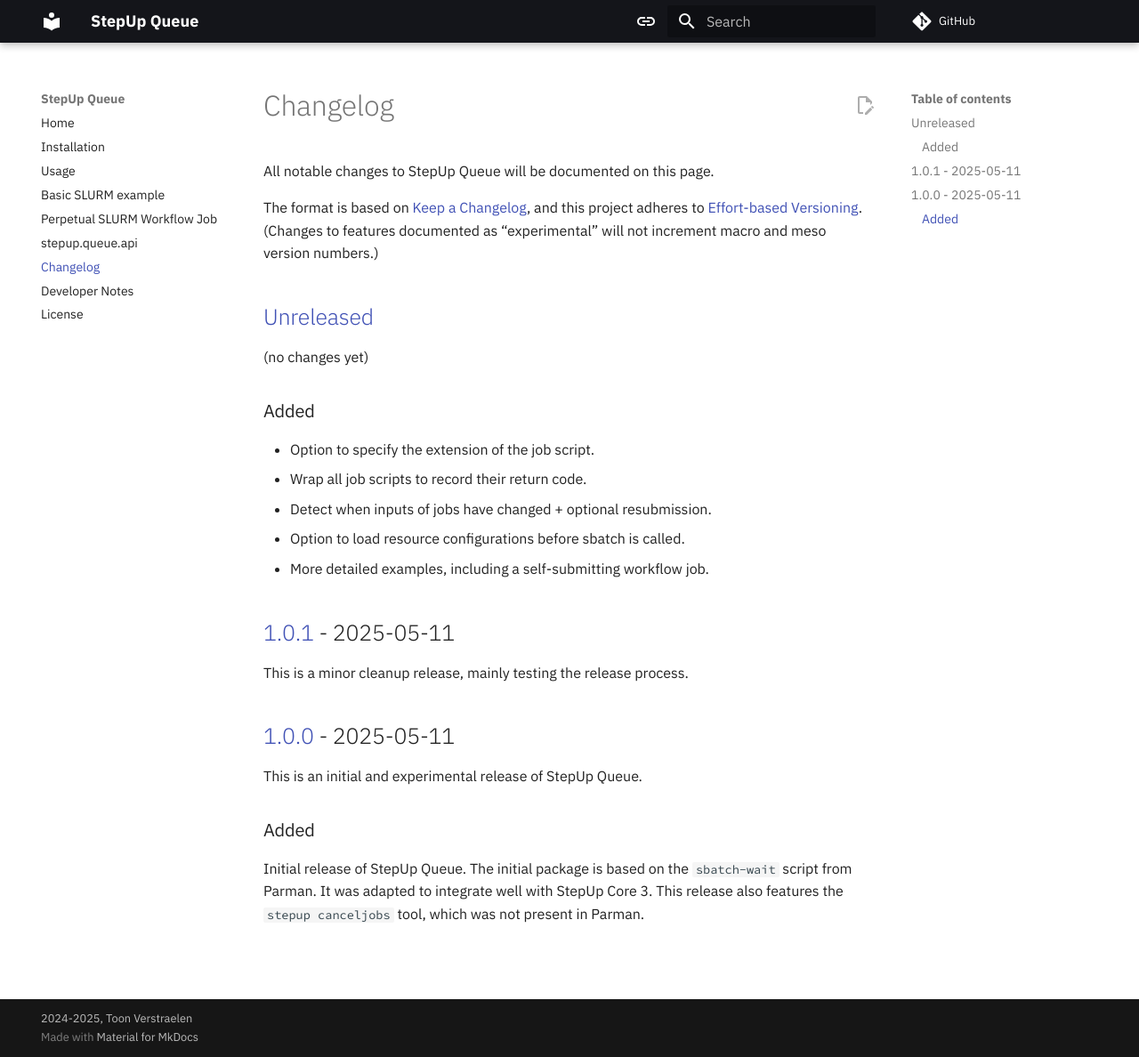
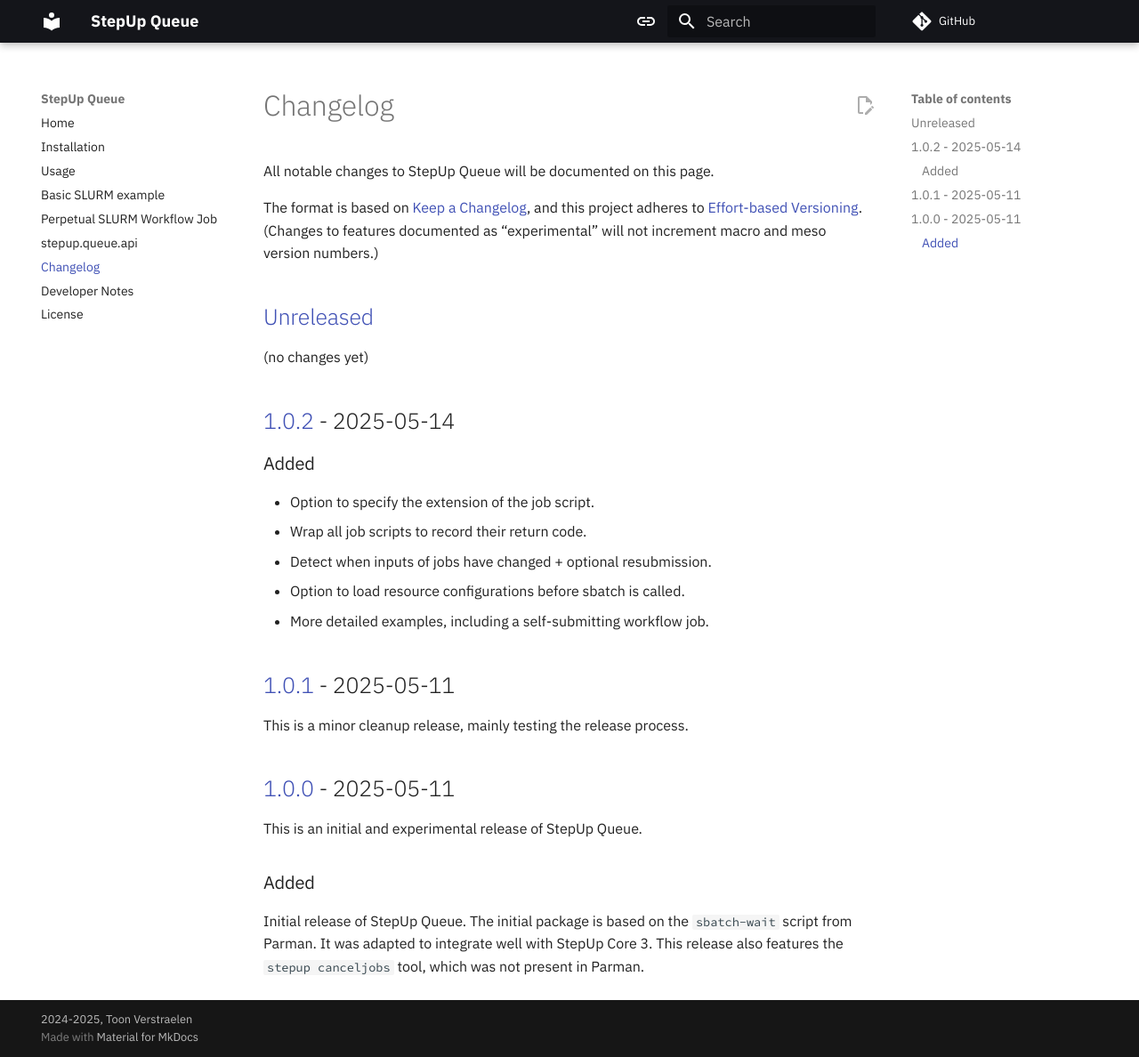
Before and after one commit to reproducible-reporting/stepup-queue, an MkDocs documentation site: the page built from docs/changelog.md, in a window 1280 px wide and 1188 px high. Shown: the whole window at 89% size. Built offline with MkDocs 1.6.1 and Material for MkDocs 9.7.7, drawn with Linux system fonts in a browser that asks for light colours; comment, search, counter and statistics services are not loaded; the version menu is left out.

Commit message:
Prepare for release 1.0.2

```diff
--- a/docs/changelog.md
+++ b/docs/changelog.md
@@ -11,6 +11,8 @@ and this project adheres to [Effort-based Versioning](https://jacobtomlinson.dev
 ## [Unreleased][]
 
 (no changes yet)
+
+## [1.0.2][] - 2025-05-14 {: #v1.0.2 }
 
 ### Added
 
@@ -36,5 +38,6 @@ It was adapted to integrate well with StepUp Core 3.
 This release also features the `stepup canceljobs` tool, which was not present in Parman.
 
 [Unreleased]: https://github.com/reproducible-reporting/stepup-queue
+[1.0.2]: https://github.com/reproducible-reporting/stepup-queue/releases/tag/v1.0.2
 [1.0.1]: https://github.com/reproducible-reporting/stepup-queue/releases/tag/v1.0.1
 [1.0.0]: https://github.com/reproducible-reporting/stepup-queue/releases/tag/v1.0.0
```
